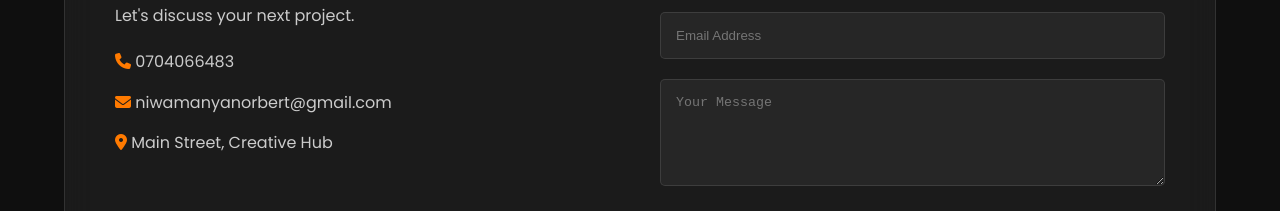
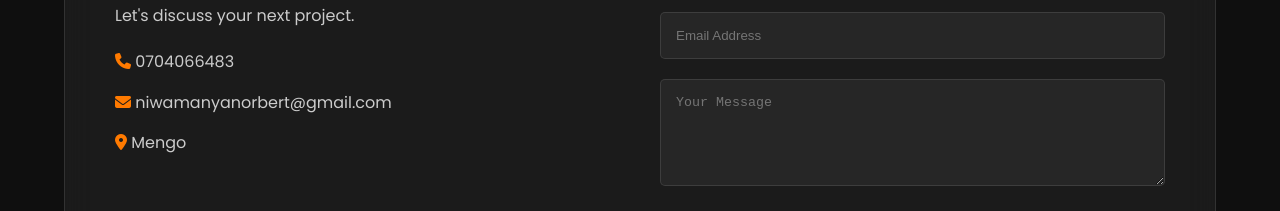
Before and after one commit to faith-akiror/MDKHUB, a plain HTML site: page index.html in a window 1280 px wide. Shown: the part 4560-4771 px from the top of the page. Drawn offline with Linux system fonts and the light colour scheme.

Commit message:
modified html

```diff
--- a/index.html
+++ b/index.html
@@ -121,7 +121,7 @@
                 <p style="margin: 20px 0;">Let's discuss your next project.</p>
                 <p><i class="fas fa-phone color-primary"></i> 0704066483</p>
                 <p><i class="fas fa-envelope color-primary"></i> niwamanyanorbert@gmail.com</p>
-                <p><i class="fas fa-map-marker-alt color-primary"></i> Main Street, Creative Hub</p>
+                <p><i class="fas fa-map-marker-alt color-primary"></i> Mengo </p>
             </div>
             <form class="contact-form">
                 <input type="text" placeholder="Your Name">
```
